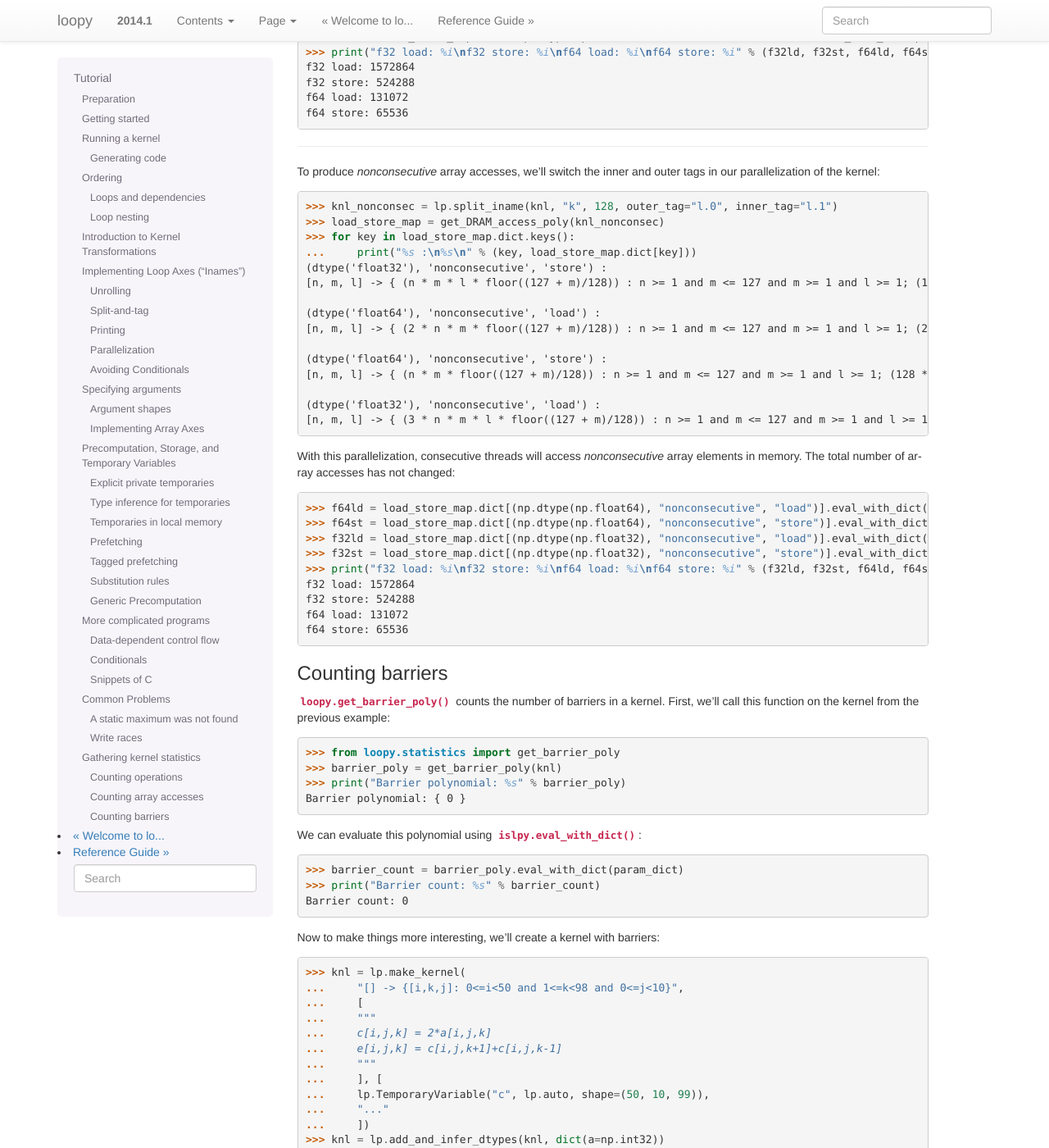
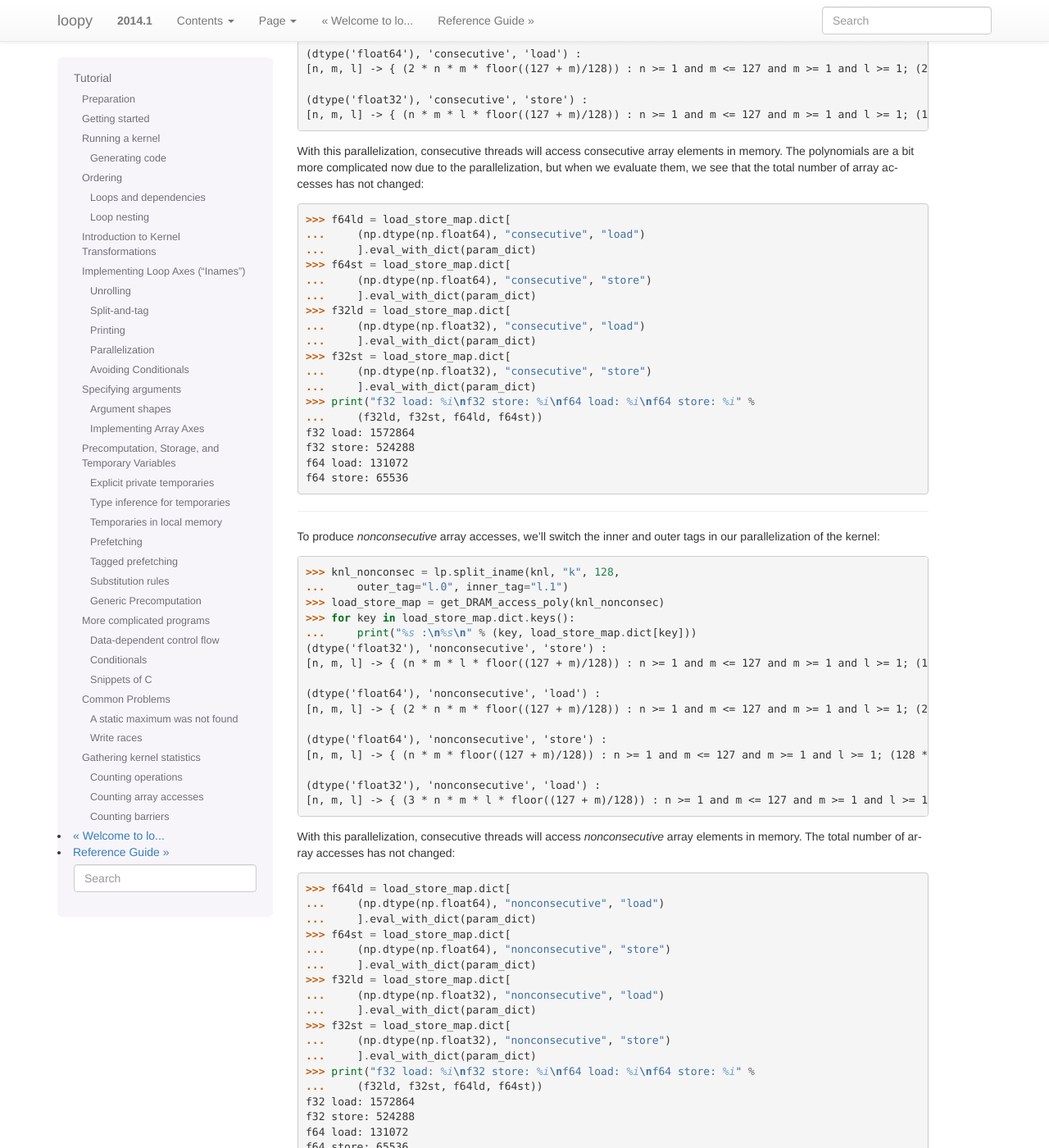
Before and after one commit to inducer/loopy, a Sphinx documentation site: the page built from doc/tutorial.rst, in a window 1280 px wide and 1400 px high, scrolled down 20401 px. Shown: the whole window at 82% size. Built offline with Sphinx 7.4.7, drawn with Linux system fonts in a browser that asks for light colours; some of the changed text lies outside the part shown.

Commit message:
enforced 85 char limit on more lines in tutorial

```diff
--- a/doc/tutorial.rst
+++ b/doc/tutorial.rst
@@ -1217,7 +1217,8 @@ different types of data:
     ...     c[i, j, k] = a[i,j,k]*b[i,j,k]/3.0+a[i,j,k]
     ...     e[i, k] = g[i,k]*(2+h[i,k+1])
     ...     """)
-    >>> knl = lp.add_and_infer_dtypes(knl, dict(a=np.float32, b=np.float32, g=np.float64, h=np.float64))
+    >>> knl = lp.add_and_infer_dtypes(knl,
+    ...     dict(a=np.float32, b=np.float32, g=np.float64, h=np.float64))
 
 Note that loopy will infer the data types for arrays c and e from the
 information provided. Now we will count the operations:
@@ -1246,10 +1247,14 @@ We can evaluate these polynomials using :func:`islpy.eval_with_dict`:
 .. doctest::
 
     >>> param_dict = {'n': 256, 'm': 256, 'l': 8}
-    >>> i32ops = op_map.dict[np.dtype(np.int32)].eval_with_dict(param_dict)
-    >>> f32ops = op_map.dict[np.dtype(np.float32)].eval_with_dict(param_dict)
-    >>> f64ops = op_map.dict[np.dtype(np.float64)].eval_with_dict(param_dict)
-    >>> print("integer ops: %i\nfloat32 ops: %i\nfloat64 ops: %i" % (i32ops, f32ops, f64ops))
+    >>> i32ops = op_map.dict[
+    ...     np.dtype(np.int32)].eval_with_dict(param_dict)
+    >>> f32ops = op_map.dict[
+    ...     np.dtype(np.float32)].eval_with_dict(param_dict)
+    >>> f64ops = op_map.dict[
+    ...     np.dtype(np.float64)].eval_with_dict(param_dict)
+    >>> print("integer ops: %i\nfloat32 ops: %i\nfloat64 ops: %i" %
+    ...     (i32ops, f32ops, f64ops))
     integer ops: 65536
     float32 ops: 1572864
     float64 ops: 131072
@@ -1296,11 +1301,20 @@ We can evaluate these polynomials using :func:`islpy.eval_with_dict`:
 
 .. doctest::
 
-    >>> f64ld = load_store_map.dict[(np.dtype(np.float64), "uniform", "load")].eval_with_dict(param_dict)
-    >>> f64st = load_store_map.dict[(np.dtype(np.float64), "uniform", "store")].eval_with_dict(param_dict)
-    >>> f32ld = load_store_map.dict[(np.dtype(np.float32), "uniform", "load")].eval_with_dict(param_dict)
-    >>> f32st = load_store_map.dict[(np.dtype(np.float32), "uniform", "store")].eval_with_dict(param_dict)
-    >>> print("f32 load: %i\nf32 store: %i\nf64 load: %i\nf64 store: %i" % (f32ld, f32st, f64ld, f64st))
+    >>> f64ld = load_store_map.dict[
+    ...     (np.dtype(np.float64), "uniform", "load")
+    ...     ].eval_with_dict(param_dict)
+    >>> f64st = load_store_map.dict[
+    ...     (np.dtype(np.float64), "uniform", "store")
+    ...     ].eval_with_dict(param_dict)
+    >>> f32ld = load_store_map.dict[
+    ...     (np.dtype(np.float32), "uniform", "load")
+    ...     ].eval_with_dict(param_dict)
+    >>> f32st = load_store_map.dict[
+    ...     (np.dtype(np.float32), "uniform", "store")
+    ...     ].eval_with_dict(param_dict)
+    >>> print("f32 load: %i\nf32 store: %i\nf64 load: %i\nf64 store: %i" %
+    ...     (f32ld, f32st, f64ld, f64st))
     f32 load: 1572864
     f32 store: 524288
     f64 load: 131072
@@ -1317,7 +1331,8 @@ so we'll print the mapping manually to make it more legible:
 
 .. doctest::
 
-    >>> knl_consec = lp.split_iname(knl, "k", 128, outer_tag="l.1", inner_tag="l.0")
+    >>> knl_consec = lp.split_iname(knl, "k", 128,
+    ...     outer_tag="l.1", inner_tag="l.0")
     >>> load_store_map = get_DRAM_access_poly(knl_consec)
     >>> for key in load_store_map.dict.keys():
     ...     print("%s :\n%s\n" % (key, load_store_map.dict[key]))
@@ -1341,11 +1356,20 @@ total number of array accesses has not changed:
 
 .. doctest::
 
-    >>> f64ld = load_store_map.dict[(np.dtype(np.float64), "consecutive", "load")].eval_with_dict(param_dict)
-    >>> f64st = load_store_map.dict[(np.dtype(np.float64), "consecutive", "store")].eval_with_dict(param_dict)
-    >>> f32ld = load_store_map.dict[(np.dtype(np.float32), "consecutive", "load")].eval_with_dict(param_dict)
-    >>> f32st = load_store_map.dict[(np.dtype(np.float32), "consecutive", "store")].eval_with_dict(param_dict)
-    >>> print("f32 load: %i\nf32 store: %i\nf64 load: %i\nf64 store: %i" % (f32ld, f32st, f64ld, f64st))
+    >>> f64ld = load_store_map.dict[
+    ...     (np.dtype(np.float64), "consecutive", "load")
+    ...     ].eval_with_dict(param_dict)
+    >>> f64st = load_store_map.dict[
+    ...     (np.dtype(np.float64), "consecutive", "store")
+    ...     ].eval_with_dict(param_dict)
+    >>> f32ld = load_store_map.dict[
+    ...     (np.dtype(np.float32), "consecutive", "load")
+    ...     ].eval_with_dict(param_dict)
+    >>> f32st = load_store_map.dict[
+    ...     (np.dtype(np.float32), "consecutive", "store")
+    ...     ].eval_with_dict(param_dict)
+    >>> print("f32 load: %i\nf32 store: %i\nf64 load: %i\nf64 store: %i" %
+    ...     (f32ld, f32st, f64ld, f64st))
     f32 load: 1572864
     f32 store: 524288
     f64 load: 131072
@@ -1358,7 +1382,8 @@ outer tags in our parallelization of the kernel:
 
 .. doctest::
 
-    >>> knl_nonconsec = lp.split_iname(knl, "k", 128, outer_tag="l.0", inner_tag="l.1")
+    >>> knl_nonconsec = lp.split_iname(knl, "k", 128,
+    ...     outer_tag="l.0", inner_tag="l.1")
     >>> load_store_map = get_DRAM_access_poly(knl_nonconsec)
     >>> for key in load_store_map.dict.keys():
     ...     print("%s :\n%s\n" % (key, load_store_map.dict[key]))
@@ -1381,11 +1406,20 @@ changed:
 
 .. doctest::
 
-    >>> f64ld = load_store_map.dict[(np.dtype(np.float64), "nonconsecutive", "load")].eval_with_dict(param_dict)
-    >>> f64st = load_store_map.dict[(np.dtype(np.float64), "nonconsecutive", "store")].eval_with_dict(param_dict)
-    >>> f32ld = load_store_map.dict[(np.dtype(np.float32), "nonconsecutive", "load")].eval_with_dict(param_dict)
-    >>> f32st = load_store_map.dict[(np.dtype(np.float32), "nonconsecutive", "store")].eval_with_dict(param_dict)
-    >>> print("f32 load: %i\nf32 store: %i\nf64 load: %i\nf64 store: %i" % (f32ld, f32st, f64ld, f64st))
+    >>> f64ld = load_store_map.dict[
+    ...     (np.dtype(np.float64), "nonconsecutive", "load")
+    ...     ].eval_with_dict(param_dict)
+    >>> f64st = load_store_map.dict[
+    ...     (np.dtype(np.float64), "nonconsecutive", "store")
+    ...     ].eval_with_dict(param_dict)
+    >>> f32ld = load_store_map.dict[
+    ...     (np.dtype(np.float32), "nonconsecutive", "load")
+    ...     ].eval_with_dict(param_dict)
+    >>> f32st = load_store_map.dict[
+    ...     (np.dtype(np.float32), "nonconsecutive", "store")
+    ...     ].eval_with_dict(param_dict)
+    >>> print("f32 load: %i\nf32 store: %i\nf64 load: %i\nf64 store: %i" %
+    ...     (f32ld, f32st, f64ld, f64st))
     f32 load: 1572864
     f32 store: 524288
     f64 load: 131072
@@ -1428,7 +1462,8 @@ Now to make things more interesting, we'll create a kernel with barriers:
     ...     "..."
     ...     ])
     >>> knl = lp.add_and_infer_dtypes(knl, dict(a=np.int32))
-    >>> knl = lp.split_iname(knl, "k", 128, outer_tag="g.0", inner_tag="l.0")
+    >>> knl = lp.split_iname(knl, "k", 128,
+    ...     outer_tag="g.0", inner_tag="l.0")
     >>> code, _ = lp.generate_code(lp.preprocess_kernel(knl))
     >>> print(code)
     #define lid(N) ((int) get_local_id(N))
@@ -1458,7 +1493,8 @@ barriers using :func:`loopy.get_barrier_poly`:
 
     >>> barrier_poly = get_barrier_poly(knl)
     >>> barrier_count = barrier_poly.eval_with_dict({})
-    >>> print("Barrier polynomial: %s\nBarrier count: %i" % (barrier_poly, barrier_count))
+    >>> print("Barrier polynomial: %s\nBarrier count: %i" %
+    ...     (barrier_poly, barrier_count))
     Barrier polynomial: { 1000 }
     Barrier count: 1000
 
```
